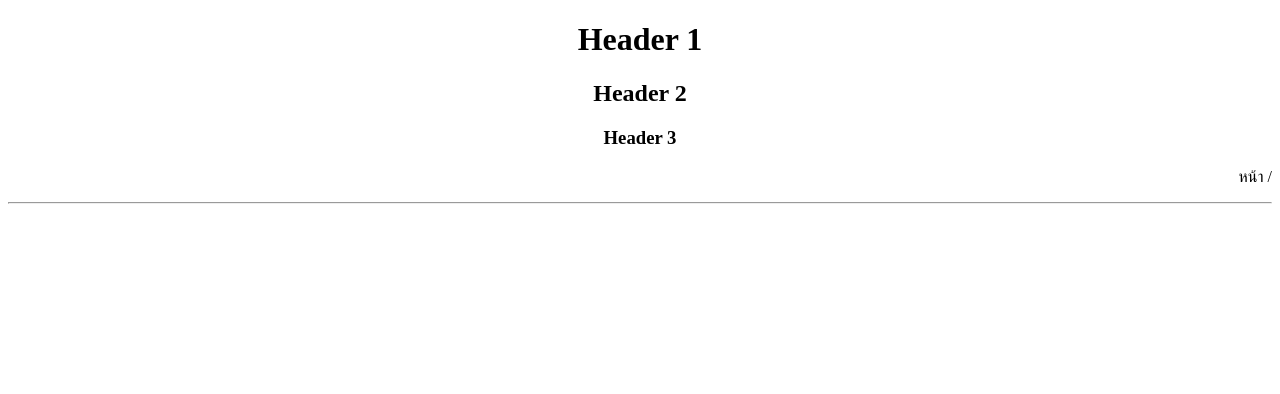
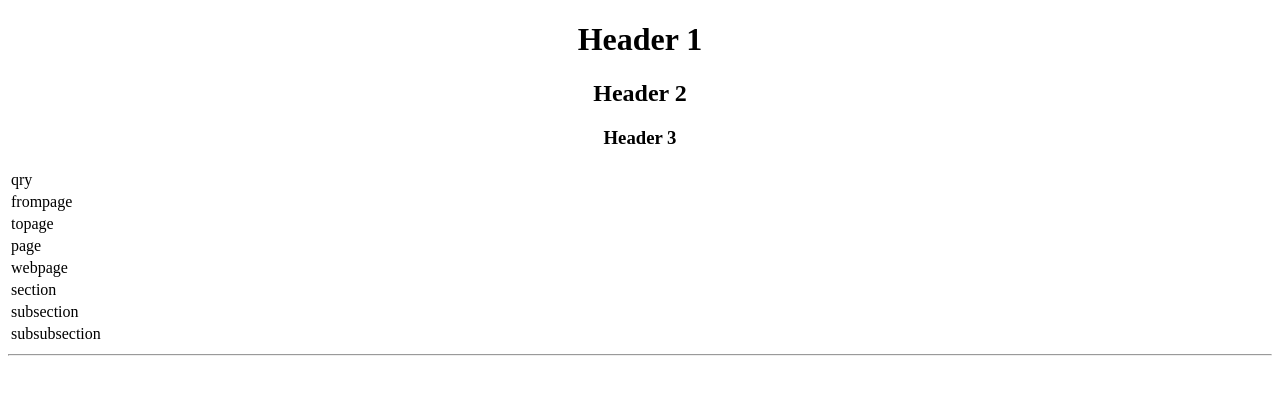
Before and after one commit to golfz/gopdfgen, a plain HTML site: page example/webserver/html/header.html in a window 1280 px wide. Drawn offline with Linux system fonts and the light colour scheme.

Commit message:
feat: add section to example

```diff
--- a/example/webserver/html/header.html
+++ b/example/webserver/html/header.html
@@ -5,6 +5,9 @@
     <title>header</title>
     <script>
         function substitutePdfVariables() {
+            var qry = document.getElementsByClassName('qry');
+            qry[0].textContent = window.location.search;
+
 
             function getParameterByName(name) {
                 var match = RegExp('[?&]' + name + '=([^&]*)').exec(window.location.search);
@@ -49,7 +52,51 @@
 <h1 style="text-align: center">Header 1</h1>
 <h2 style="text-align: center">Header 2</h2>
 <h3 style="text-align: center">Header 3</h3>
-<p style="text-align: right">หน้า <span class="page"></span>/<span class="topage"></span></p>
+
+<table>
+    <tr style="border-top: 1px solid #cccccc">
+        <td style="text-align: left; vertical-align: top;">qry</td>
+        <td style="text-align: left; vertical-align: top;"><span class="qry"></span></td>
+    </tr>
+    <tr>
+        <td style="text-align: left; vertical-align: top;">frompage</td>
+        <td style="text-align: left; vertical-align: top;"><span class="frompage"></span></td>
+    </tr>
+    <tr>
+        <td style="text-align: left; vertical-align: top;">topage</td>
+        <td style="text-align: left; vertical-align: top;"><span class="topage"></span></td>
+    </tr>
+    <tr>
+        <td style="text-align: left; vertical-align: top;">page</td>
+        <td style="text-align: left; vertical-align: top;"><span class="page"></span></td>
+    </tr>
+    <tr>
+        <td style="text-align: left; vertical-align: top;">webpage</td>
+        <td style="text-align: left; vertical-align: top;"><span class="webpage"></span></td>
+    </tr>
+    <tr>
+        <td style="text-align: left; vertical-align: top;">section</td>
+        <td style="text-align: left; vertical-align: top;"><span class="section"></span></td>
+    </tr>
+    <tr>
+        <td style="text-align: left; vertical-align: top;">subsection</td>
+        <td style="text-align: left; vertical-align: top;"><span class="subsection"></span></td>
+    </tr>
+    <tr>
+        <td style="text-align: left">subsubsection</td>
+        <td style="text-align: left"><span class="subsubsection"></span></td>
+    </tr>
+</table>
+
+<!--<div style="text-align: right">qry: <span class="qry"></span></div>-->
+<!--<div style="text-align: right">frompage: <span class="frompage"></span></div>-->
+<!--<div style="text-align: right">topage: <span class="topage"></span></div>-->
+<!--<div style="text-align: right">page: <span class="page"></span></div>-->
+<!--<div style="text-align: right">webpage: <span class="webpage"></span></div>-->
+<!--<div style="text-align: right">section: <span class="section"></span></div>-->
+<!--<div style="text-align: right">subsection: <span class="subsection"></span></div>-->
+<!--<div style="text-align: right">subsubsection: <span class="subsubsection"></span></div>-->
+
 <hr>
 </body>
 </html>
```
Also changed, not shown: example/webserver/templates/body.go.html (+49 -0 lines), 2 other files.
